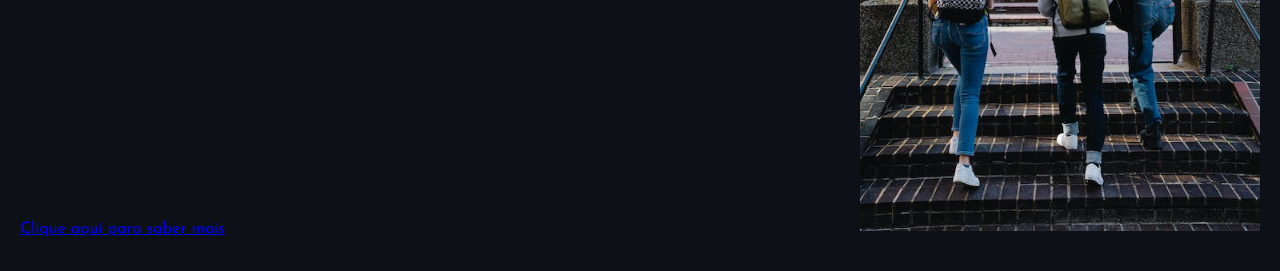
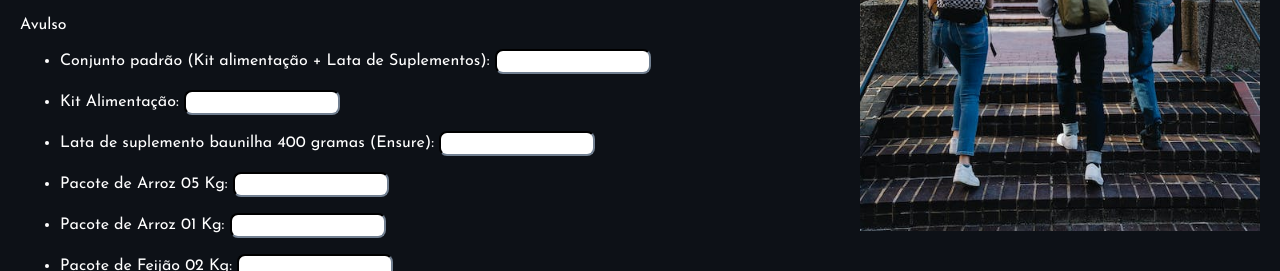
Before and after one commit to Le23Franzoni/Trote-Solidario-1, a plain HTML site: page regras.html in a window 1280 px wide. Both pictures are taken after a click on the button "Calculadora". Shown: the part 522-793 px from the top of the page. Drawn offline with nearby package versions, Linux system fonts and the light colour scheme.

Commit message:
Acrescimo do botão da calculadora e informações

```diff
--- a/expand.js
+++ b/expand.js
@@ -23,3 +23,11 @@ headerBtn3.addEventListener('click', () => {
   headerBtn3.setAttribute('aria-expanded', !expanded);
   content3.hidden = expanded;
 });
+const headerBtn4 = document.querySelector('#calculadora-btn');
+const content4 = document.querySelector('#content4');
+
+headerBtn4.addEventListener('click', () => {
+  const expanded = headerBtn4.getAttribute('aria-expanded') === 'true' || false;
+  headerBtn4.setAttribute('aria-expanded', !expanded);
+  content4.hidden = expanded;
+});
--- a/regras.html
+++ b/regras.html
@@ -61,9 +61,11 @@
                 <h1 id="headeralimentos" style="font-size: 2em; font-weight: bold;">Alimentos e Suplementos</h1>
         </header>
         <div id="content1" hidden>
-          <p style="font-size: 1em;">Esta etapa consiste na arrecadação/doação, pelos calouros, de itens alimentícios que
+            <p style="font-size: 1em;">Esta etapa consiste na arrecadação/doação, pelos calouros, de itens alimentícios
+                que
                 serão posteriormente entregues a entidades e instituições francanas de assistência social e suplementos
-            alimentares destinados às atividades dos Voluntários da Saúde, que atuam no Hospital de Câncer de Franca.
+                alimentares destinados às atividades dos Voluntários da Saúde, que atuam no Hospital de Câncer de
+                Franca.
             </p>
             <p id="desc1">Os estudantes deverão arrecadar um conjunto a seguir descrito:</p>
             <p style="font-weight: bold; display: inline;">Suplementos Alimentares</p>
@@ -118,7 +120,7 @@
             <div>
                 <p>As doações que excederem a meta serão pontuadas da seguinte forma:</p>
                 <ul class="excedeumeta1">
-                    <li>Conjunto Padrão              50 pontos</li>
+                    <li>Conjunto Padrão 50 pontos</li>
                     <li>(Kit Alimentação + Lata de Suplemento)</li>
                 </ul>
                 <p>Avulsos:</p>
@@ -126,7 +128,7 @@
                     <li>Kit Alimentação = 25 pontos</li>
                     <li>Lata de suplemento baunilha 400 gramas (Ensure) = 10 pontos</li>
                     <li>Pacote de Arroz 05 Kg = 5 pontos</li>
-                    <li>Pacote de Arroz 01 Kg  = 1 ponto</li>
+                    <li>Pacote de Arroz 01 Kg = 1 ponto</li>
                     <li>Pacote de Feijão 02 Kg = 2 pontos</li>
                     <li>Pacote de Feijão 01 Kg = 1 ponto</li>
                     <li>• Pacote de Macarrão de 500 gramas = ½ ponto</li>
@@ -184,6 +186,24 @@
         </header>
         <div id="content4" hidden>
             <!--Calculadora e link com o script dela fica aqui-->
+            <p>Avulso</p>
+            <ul>
+                <li>Conjunto padrão (Kit alimentação + Lata de Suplementos): <input type="number" id="conjunto-padrao">
+                </li>
+                <li>Kit Alimentação: <input type="number" id="kit-alimentacao"></li>
+                <li>Lata de suplemento baunilha 400 gramas (Ensure): <input type="number" id="suplemento"></li>
+                <li>Pacote de Arroz 05 Kg: <input type="number" id="arroz-5kg"></li>
+                <li>Pacote de Arroz 01 Kg: <input type="number" id="arroz-1kg"></li>
+                <li>Pacote de Feijão 02 Kg: <input type="number" id="feijao-2kg"></li>
+                <li>Pacote de Macarrão de 500 gramas: <input type="number" id="macarrao"></li>
+                <li>Pacote de Feijão 01 Kg: <input type="number" id="feijao-1kg"></li>
+                <li>Óleo 900 ml: <input type="number" id="oleo"></li>
+            </ul>
+            <p>Doação de Sangue</p>
+            <ul>
+                <li>Doação de Sangue: <input type="number" id="sangue"></li>
+            </ul>
+            <button onclick="calcular_pontos()" id="calcular-pontos">Calcular</button>
         </div>
     </article>
     <p id="saibamais"><a
--- a/style.css
+++ b/style.css
@@ -390,6 +390,17 @@ body * {
     margin-left: 20px;
 }
 
+#content4 ul li {
+    padding-bottom: 16px;
+}
+
+#content4 input {
+    width: auto;
+    height: 25px;
+    border-color: var(--boder-color);
+    border-radius: 8px;
+}
+
 #calculadora-btn {
     background-color: #0d1117;
     border: none;
@@ -407,6 +418,10 @@ body * {
 
 #calculadora-btn:hover {
     background-color: #30363d;
+}
+
+#saibamais {
+    color: var(--article-color);
 }
 
 @media(max-width: 600px) {
```
Lines whose indentation alone changed are shown as unchanged.
